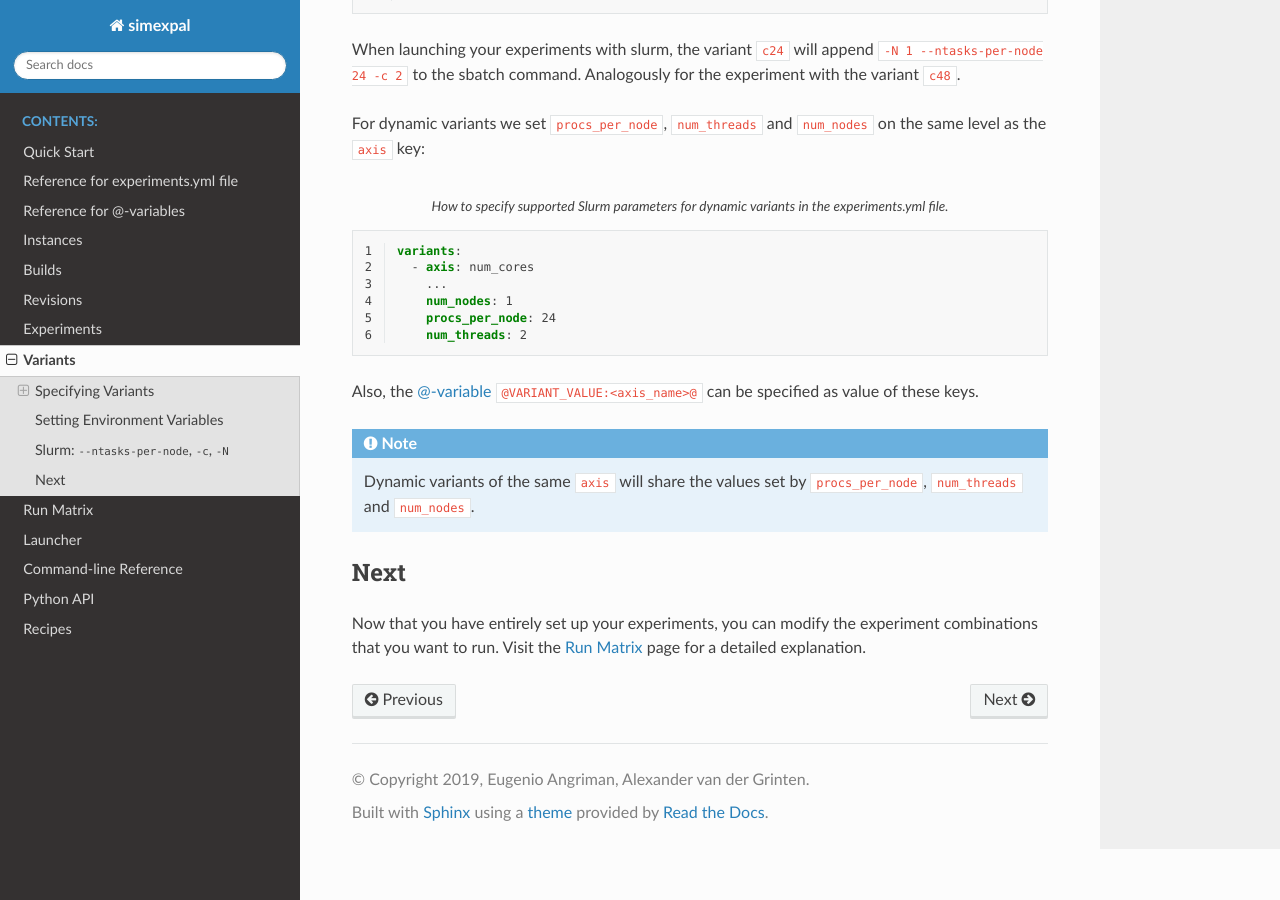
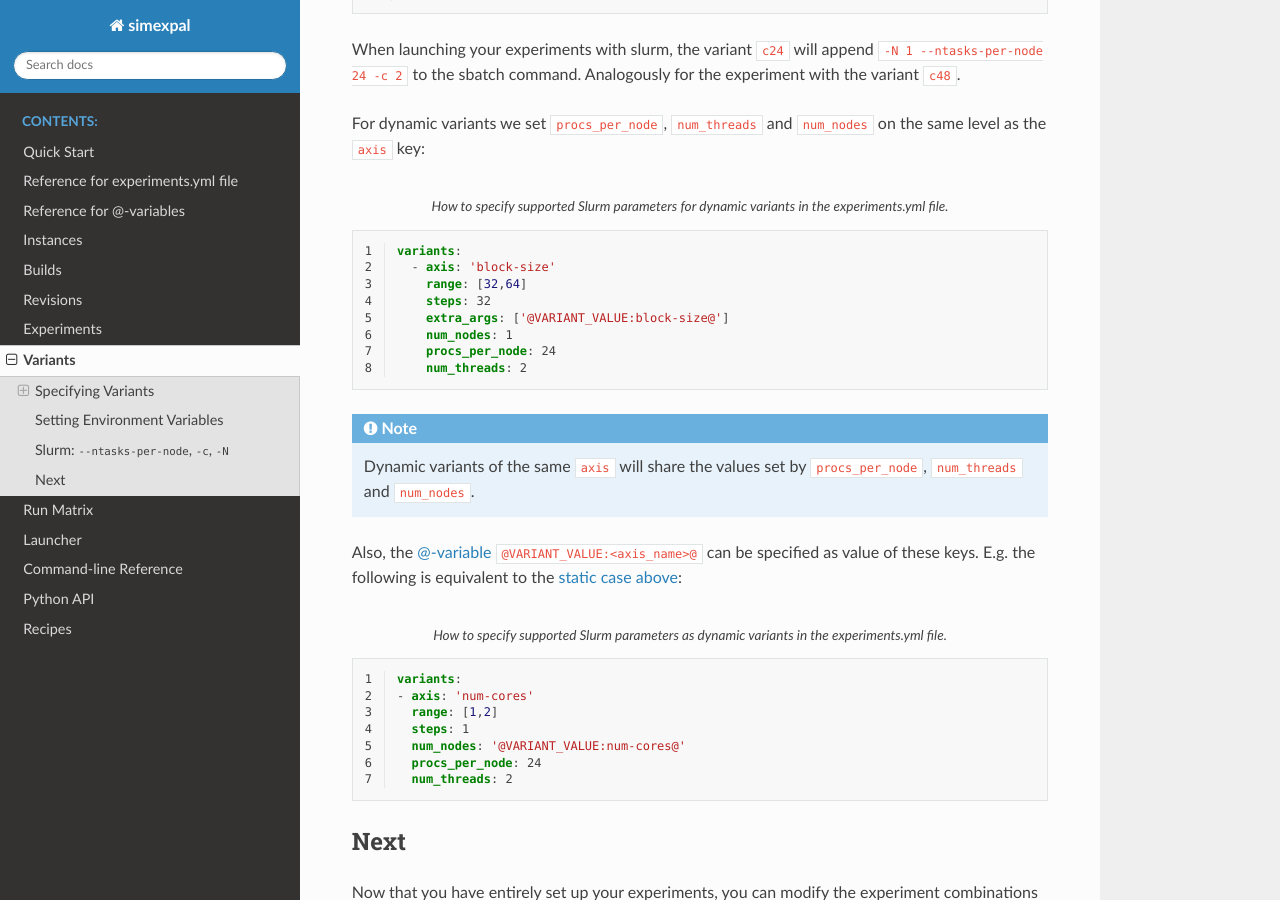
Before and after one commit to hu-macsy/simexpal, a Sphinx documentation site: the page built from docs/variants.rst, in a window 1280 px wide and 900 px high, scrolled down 5132 px. Built offline with Sphinx 7.4.7 and the Read the Docs theme 2.0.0, drawn with Linux system fonts in a browser that asks for light colours.

Commit message:
docs/variants: Clarify part on 'Slurm parameters as dynamic variants'

```diff
--- a/docs/variants.rst
+++ b/docs/variants.rst
@@ -262,18 +264,33 @@ level as the ``axis`` key:
    :caption: How to specify supported Slurm parameters for dynamic variants in the experiments.yml file.
 
    variants:
-     - axis: num_cores
-       ...
+     - axis: 'block-size'
+       range: [32,64]
+       steps: 32
+       extra_args: ['@VARIANT_VALUE:block-size@']
        num_nodes: 1
        procs_per_node: 24
        num_threads: 2
 
-Also, the :ref:`@-variable <AtVariables>` ``@VARIANT_VALUE:<axis_name>@`` can be specified as value of
-these keys.
-
 .. note::
    Dynamic variants of the same ``axis`` will share the values set by ``procs_per_node``, ``num_threads``
    and ``num_nodes``.
+
+Also, the :ref:`@-variable <AtVariables>` ``@VARIANT_VALUE:<axis_name>@`` can be specified as value of
+these keys. E.g. the following is equivalent to the :ref:`static case above <StaticSlurmVariants>`:
+
+.. code-block:: YAML
+   :linenos:
+   :caption: How to specify supported Slurm parameters as dynamic variants in the experiments.yml file.
+
+   variants:
+   - axis: 'num-cores'
+     range: [1,2]
+     steps: 1
+     num_nodes: '@VARIANT_VALUE:num-cores@'
+     procs_per_node: 24
+     num_threads: 2
+
 
 Next
 ----
```
Also changed, not shown: other parts of docs/variants.rst (+2 -0 lines).
